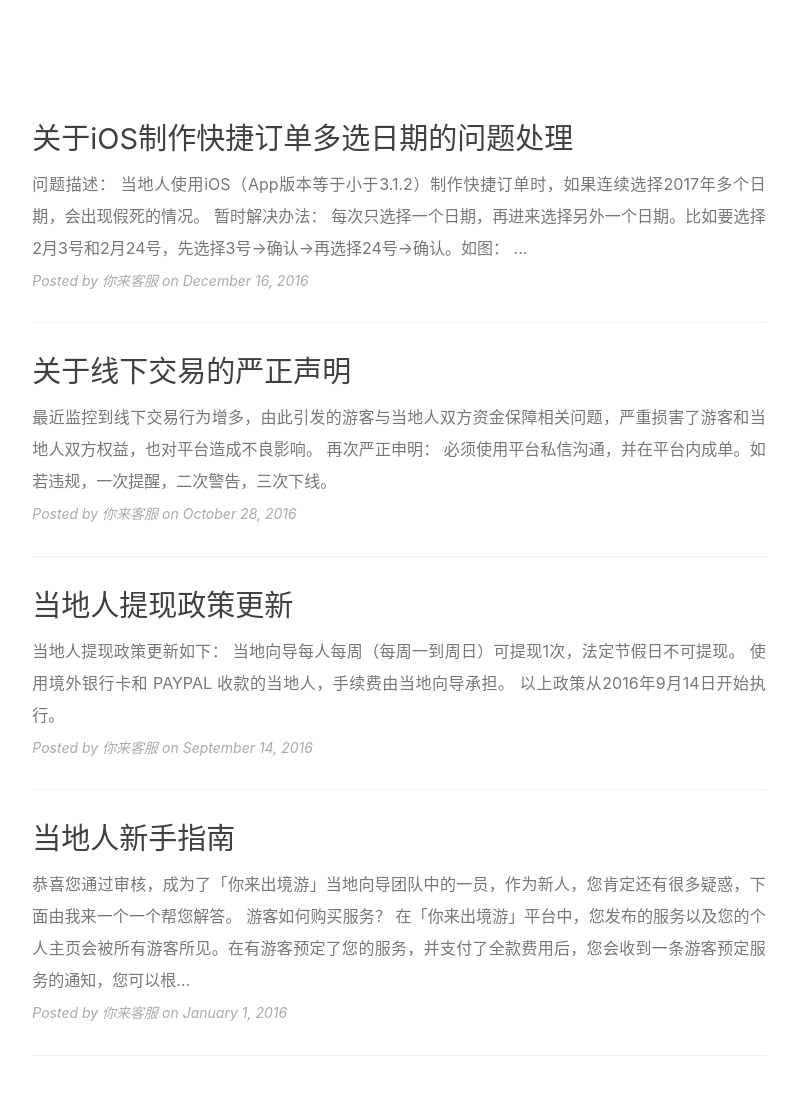
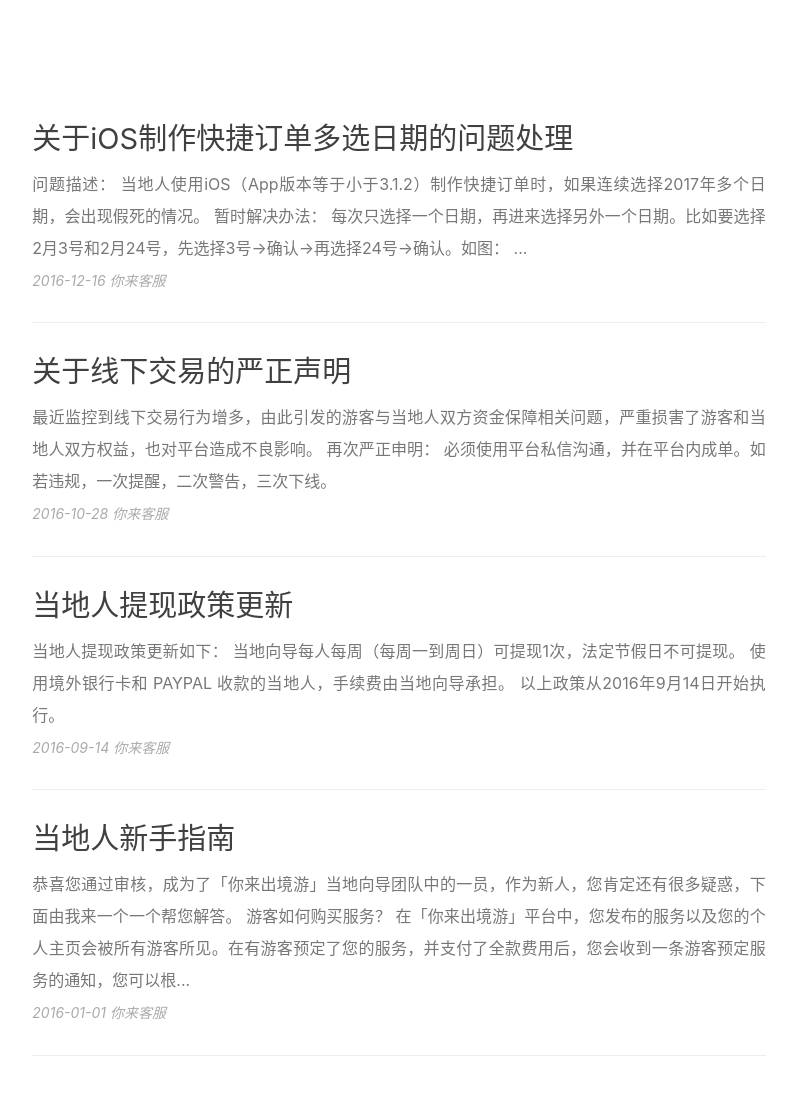
Before and after one commit to jinzhuonilai/jinzhuonilai.github.io, a Jekyll site: the page built from index.html, in a window 1280 px wide. Shown: the whole page, without its empty margins (241-1038 px from the left). Built offline with Jekyll 4.4.1, drawn with Linux system fonts in a browser that asks for light colours; nearby versions of some CDN libraries; the list of posts is cut into pages by our own code.

Commit message:
- 修改日期格式

```diff
--- a/_layouts/post.html
+++ b/_layouts/post.html
@@ -40,7 +40,7 @@
                     {% comment %} if page.subtitle {% endcomment %}
                     <h2 class="subheading">{{ page.subtitle }}</h2>
                     {% comment %} endif {% endcomment %}
-                    <span class="meta">Posted by {% if page.author %}{{ page.author }}{% else %}{{ site.title }}{% endif %} on {{ page.date | date: "%B %-d, %Y" }}</span>
+                    <span class="meta">{{ page.date | date: "%Y-%m-%d" }}  {% if page.author %}{{ page.author }}{% else %}{{ site.title }}{% endif %}</span>
                 </div>
             </div>
         </div>
--- a/index.html
+++ b/index.html
@@ -19,7 +19,7 @@
         </div>
     </a>
     <p class="post-meta">
-        Posted by {% if post.author %}{{ post.author }}{% else %}{{ site.title }}{% endif %} on {{ post.date | date: "%B %-d, %Y" }}
+        {{ post.date | date: "%Y-%m-%d" }} {% if post.author %}{{ post.author }}{% else %}{{ site.title }}{% endif %}
     </p>
 </div>
 <hr>
```
